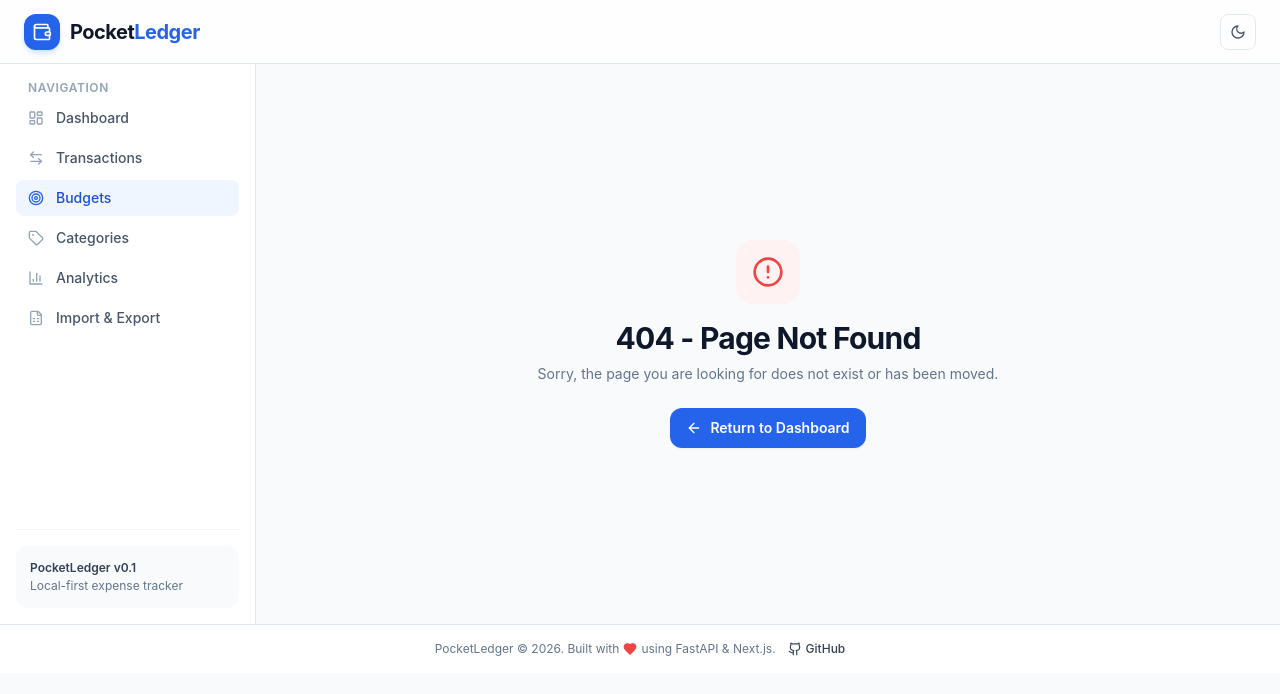
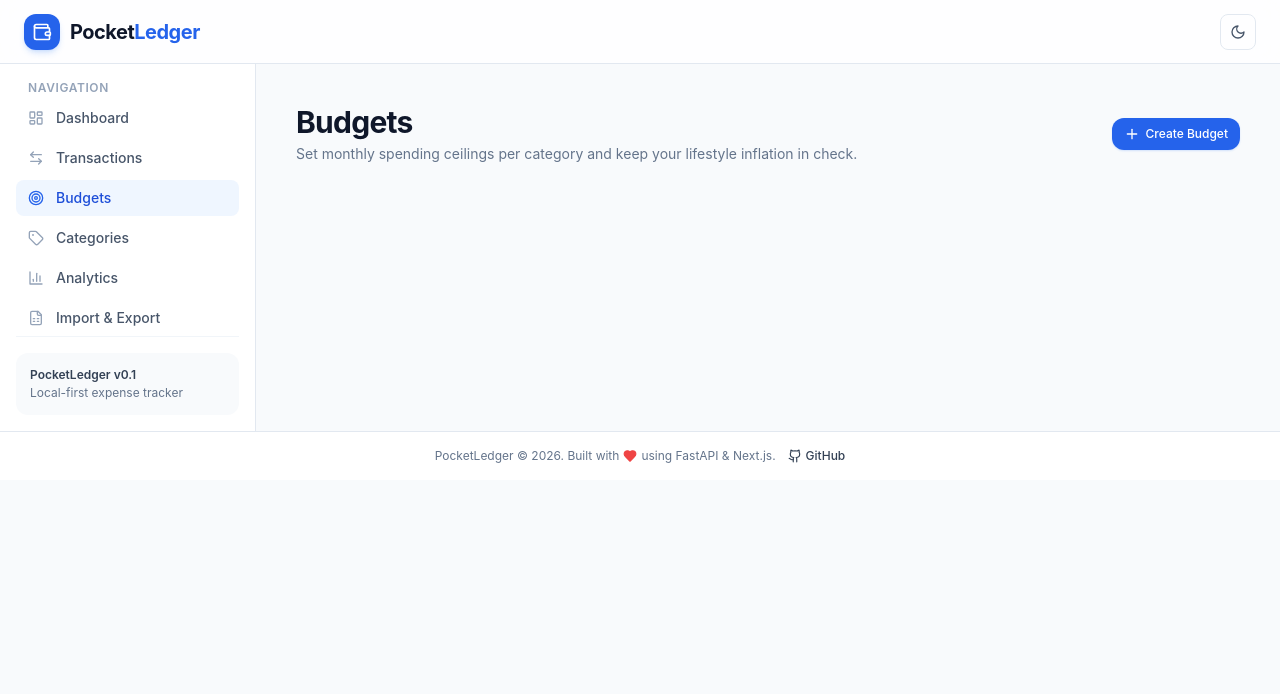
Before and after one commit to anuskadatta06/pocket-ledger, a Next.js app in the folder frontend/: page /budgets in a window 1280 px wide. Before the commit this address had no page. Shown: the top 694 px of the page. Built offline with nearby package versions, Linux system fonts and the light colour scheme.

Commit message:
feat(budgets): create budgets overview page layout

```diff
--- /dev/null
+++ b/frontend/app/budgets/page.tsx
@@ -0,0 +1,27 @@
+"use client";
+
+import React, { useState, useEffect } from "react";
+import { PageHeader } from "@/components/PageHeader";
+import { Button } from "@/components/ui/Button";
+import { Plus } from "lucide-react";
+import { api } from "@/lib/api";
+
+export default function BudgetsPage() {
+  return (
+    <div className="space-y-6">
+      <PageHeader
+        title="Budgets"
+        description="Set monthly spending ceilings per category and keep your lifestyle inflation in check."
+        action={
+          <Button size="sm">
+            <Plus className="h-4 w-4" />
+            <span>Create Budget</span>
+          </Button>
+        }
+      />
+      <div id="budgets-content" className="space-y-6">
+        {/* Dynamic budget cards */}
+      </div>
+    </div>
+  );
+}
```
